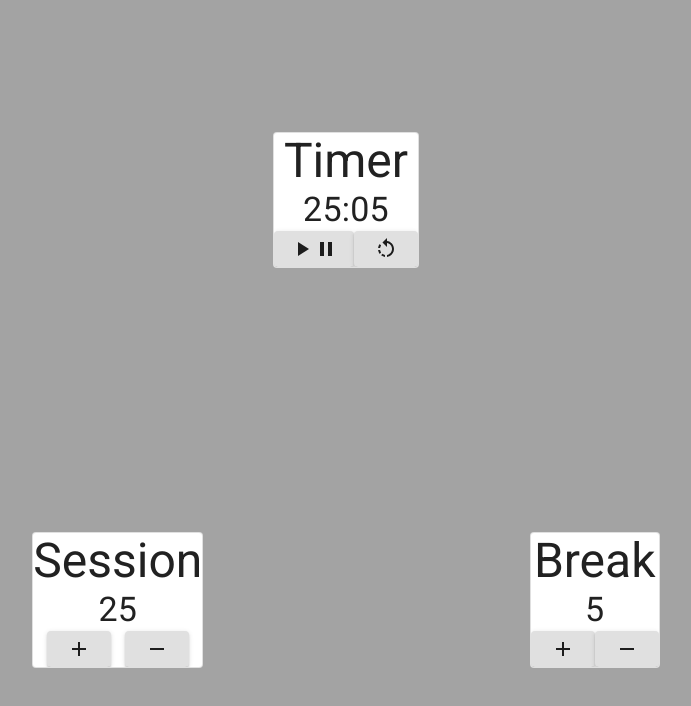
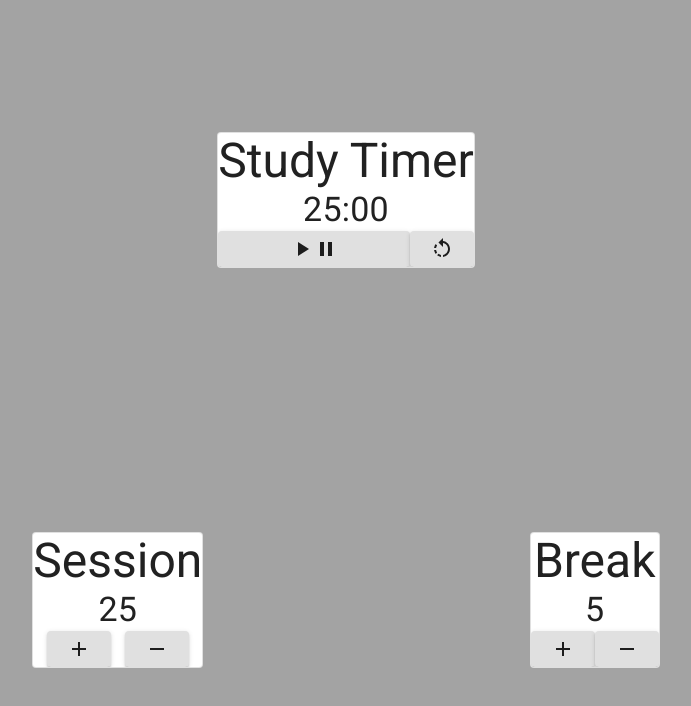
Before and after one commit to mhgamboa/pomodoro-clock, a React (Create React App) app: page / in a window 1280 px wide. Shown: the top 706 px of the page, without its empty margins (294-985 px from the left). Built offline with nearby package versions, Linux system fonts and the light colour scheme.

Commit message:
Add functionality to adjust time

```diff
--- a/src/App.js
+++ b/src/App.js
@@ -10,13 +10,19 @@ function App() {
   let [sessionTime, setSessionTime] = useState(initialSessionTime);
   let [breakTime, setBreakTime] = useState(initialBreakTime);
   let [minute, setMinute] = useState(sessionTime);
-  let [second, setSecond] = useState(5);
+  let [second, setSecond] = useState(0);
   let [timerActive, toggleTimerActive] = useState(false);
   let [isStudySession, changeSessionType] = useState(true);
 
   useEffect(() => {
-    document.title = `${minute}:${second < 10 ? `0${second}` : second}`;
+    document.title = `${minute}:${second < 10 ? `0${second}` : second} ${
+      isStudySession ? "Study" : "Break"
+    } Time Left`;
   }, [second, minute]);
+
+  useEffect(() => {
+    console.log(sessionTime, breakTime);
+  });
 
   return (
     <main className="app">
@@ -40,13 +46,16 @@ function App() {
           type="Session"
           time={sessionTime}
           minute={minute}
-          setMinute={setSessionTime}
+          setTime={setSessionTime}
+          timerActive={timerActive}
+          setMinute={setMinute}
         />
         <AdjustTimer
           type="Break"
           time={breakTime}
           minute={minute}
           setMinute={setBreakTime}
+          setTime={setBreakTime}
         />
       </div>
       <audio
--- a/src/components/AdjustTime.js
+++ b/src/components/AdjustTime.js
@@ -1,4 +1,4 @@
-import React from "react";
+import React, { useEffect } from "react";
 import "../index.css";
 
 // Material-Ui Components
@@ -6,21 +6,19 @@ import { Button, Typography, Card } from "@material-ui/core";
 import AddIcon from "@material-ui/icons/Add";
 import RemoveIcon from "@material-ui/icons/Remove";
 
-export default function AdjustTime({ type, time, minute, setMinute }) {
-  function adjustTime(mathOperation) {
-    switch (mathOperation) {
-      case "add":
-        console.log("add");
-        setMinute(minute + 1);
-        break;
-      case "minus":
-        setMinute(minute - 1);
-        break;
-      default:
-        break;
+export default function AdjustTime({
+  type,
+  time,
+  minute,
+  setTime,
+  timerActive,
+  setMinute,
+}) {
+  useEffect(() => {
+    if (!timerActive && type === "Session") {
+      setMinute(time);
     }
-  }
-
+  }, [time]);
   return (
     <Card className="border" variant="outlined">
       <Typography variant="h3" align="center">
@@ -30,10 +28,22 @@ export default function AdjustTime({ type, time, minute, setMinute }) {
         {time}
       </Typography>
       <div className="plusMinusContainer">
-        <Button className="plus" variant="contained">
+        <Button
+          className="plus"
+          variant="contained"
+          onClick={() =>
+            !timerActive && time < 60 && setTime((prevMinute) => prevMinute + 1)
+          }
+        >
           <AddIcon />
         </Button>
-        <Button className="minus" variant="contained">
+        <Button
+          className="minus"
+          variant="contained"
+          onClick={() =>
+            !timerActive && time > 1 && setTime((prevMinute) => prevMinute - 1)
+          }
+        >
           <RemoveIcon />
         </Button>
       </div>
--- a/src/components/Timer.js
+++ b/src/components/Timer.js
@@ -53,7 +53,7 @@ export default function Timer({
   return (
     <Card className="border" variant="outlined">
       <Typography variant="h3" align="center">
-        Timer
+        {isStudySession ? "Study" : "Break"} Timer
       </Typography>
       <Typography variant="h4" align="center">
         {minute}:{second < 10 ? `0${second}` : second}
```
